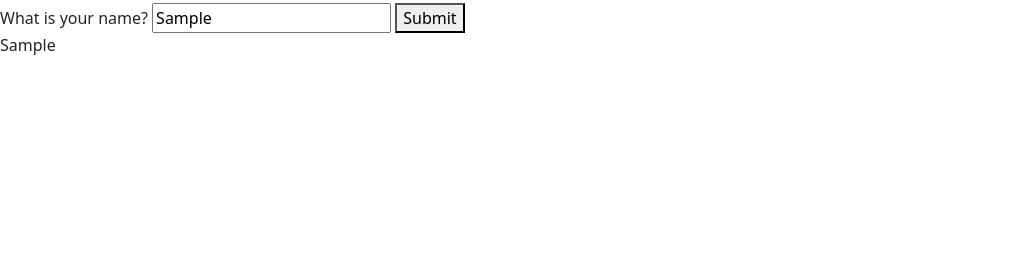
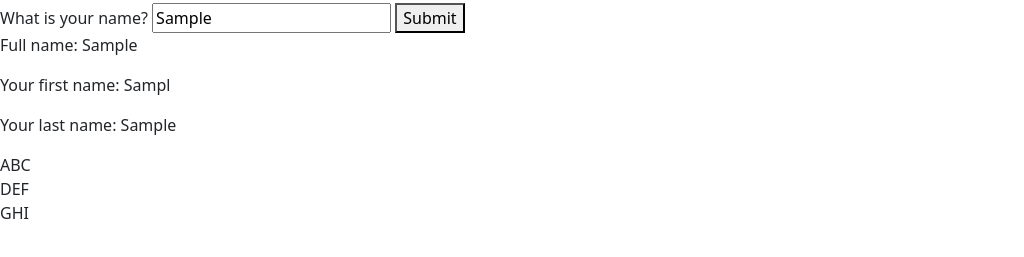
Before and after one commit to jonathanrobles/JS-Practice, a plain HTML site: page index.html in a window 1280 px wide. Both pictures are taken after typing "Sample" into the empty fields and a click on the button "Submit". Shown: the part 53-310 px from the top of the page, without its empty margins (0-1024 px from the left). Drawn offline with nearby package versions, Linux system fonts and the light colour scheme.

Commit message:
2D array practice

```diff
--- a/index.html
+++ b/index.html
@@ -13,8 +13,14 @@
     <Label>What is your name?</Label>
     <input type="text" id="userInput">
     <button type="button" id="submitData">Submit</button>
-    <p id="demo"></p>
+    <p id="name"></p>
+    <p id="fName"></p>
+    <p id="lName"></p>
 
+    <div>
+        <!-- 2D Array -->
+        <label id="myArray"></label>
+    </div>
 </body>
 
 <script src="./javascript/main.js"></script>
--- a/javascript/main.js
+++ b/javascript/main.js
@@ -1,6 +1,29 @@
+//dynamic name slicer
 let userInput;
 
 document.getElementById("submitData").onclick = function() {
     userInput = document.getElementById("userInput").value
-    document.getElementById("demo").innerHTML = userInput;
+
+    fName = userInput.slice(0, userInput.indexOf(" "));
+    lName = userInput.slice(userInput.indexOf(" ") + 1);
+
+    document.getElementById("name").innerHTML = "Full name: " + userInput;
+    document.getElementById("fName").innerHTML = "Your first name: " + fName;
+    document.getElementById("lName").innerHTML = "Your last name: " + lName;
 }
+
+// 2D Array
+const array = [
+    ["A", "B", "C"],
+    ["D", "E", "F"],
+    ["G", "H", "I"]
+]
+
+let elements = "";
+
+for(let i = 0; i < array.length; i++) {
+    for(let j = 0; j < array[i].length; j++) {
+        elements += array[i][j];
+    }
+    document.getElementById("myArray").innerHTML = elements += "<br>";
+}
```
Also changed, not shown: javascript/syntax1.js (+16 -0 lines).
